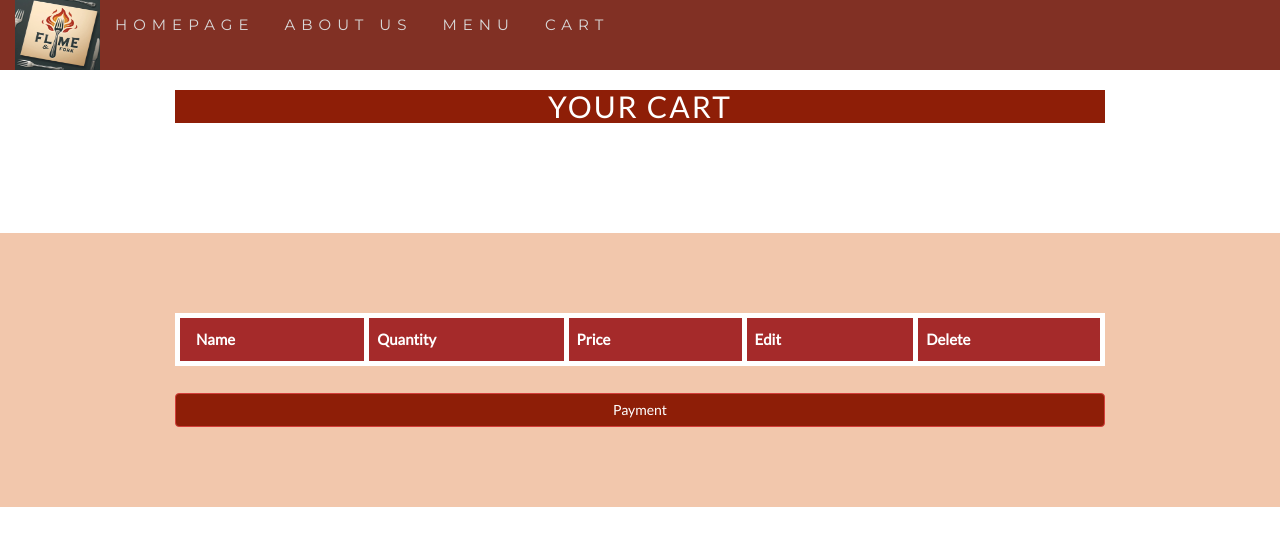
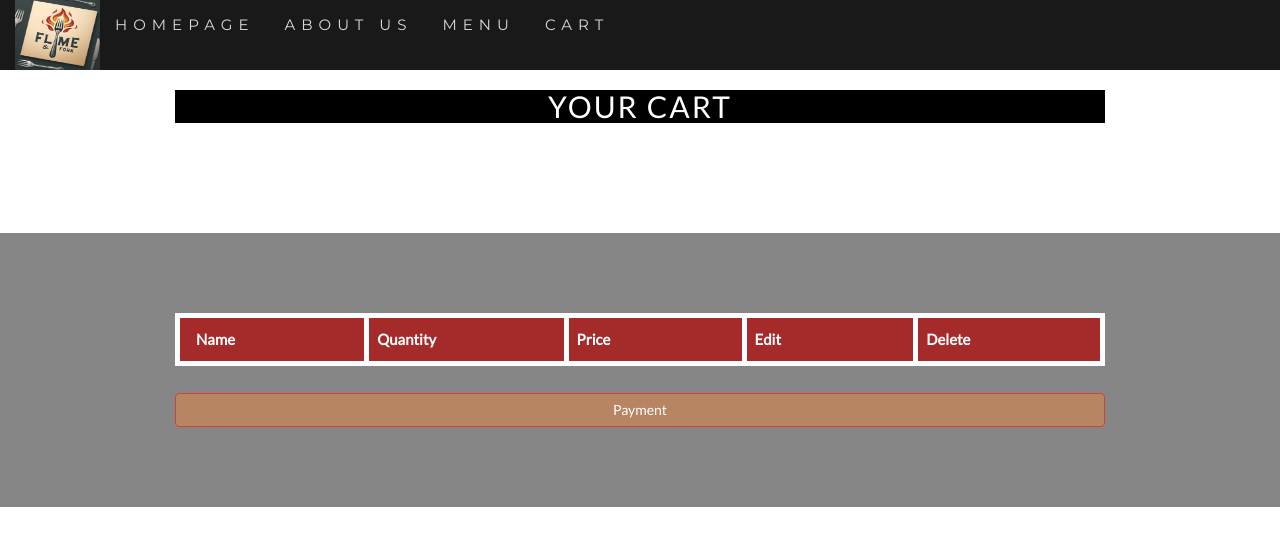
Before and after one commit to n-ayra/webdev_project, a PHP site: page /cart.php in a window 1280 px wide. Shown: the top 546 px of the page. Run offline with PHP 8.4, Linux system fonts and the light colour scheme; a user stored in the database is signed in; data that the repository does not hold is empty.

Commit message:
change style color

```diff
--- a/cart.php
+++ b/cart.php
@@ -27,7 +27,7 @@ session_start();
       margin: 20px;
       letter-spacing: 10px;
       font-size: 80px;
-      color: #B62511;
+      color: #f1f1f1;
 
     }
 
@@ -57,8 +57,8 @@ session_start();
     }
   }
   .bg-1 {
-    background: #f2c7ac;
-    color: #761401;
+    background:rgb(134, 134, 134);
+    color: #f1f1f1;
   }
   .bg-1 h3 {color: #fff;}
   .bg-1 p {font-style: italic;}
@@ -81,11 +81,11 @@ session_start();
   }
   .btn:hover, .btn:focus {
     border: 1px solid #333;
-    background-color: #fff;
-    color: #000;
+    background-color:rgb(255, 255, 255);
+    color:rgb(255, 255, 255);
   }
   .modal-header, h4, .close {
-    background-color: #8e1e07;
+    background-color: #000000;
     color: #fff !important;
     text-align: center;
     font-size: 30px;
@@ -94,12 +94,12 @@ session_start();
     padding: 40px 50px;
   }
   .nav-tabs li a {
-    color: #B62511;
+    color: #f1f1f1;
   }
   .navbar {
     font-family: Montserrat, sans-serif;
     margin-bottom: 0;
-    background-color: #741a0d;
+    background-color: #000000;
     border: 0;
     font-size: 15px !important;
     letter-spacing: 6px;
@@ -113,7 +113,7 @@ session_start();
   }
   .navbar-nav li.active a {
     color: #fff !important;
-    background-color: #B62511 !important;
+    background-color: #f1f1f1 !important;
   }
   .navbar-default .navbar-toggle {
     border-color: transparent;
@@ -221,7 +221,7 @@ session_start();
 
 </table>
 <br>
-<a href="payment.php?NAME=<?php echo $newPrice;?>" class="btn btn-danger" style="text-align: center; display: block;background-color: #8e1e07;">Payment</a>
+<a href="payment.php?NAME=<?php echo $newPrice;?>" class="btn btn-danger" style="text-align: center; display: block;background-color: #b78561;">Payment</a>
   </div>
 </div>
 </form>
```
